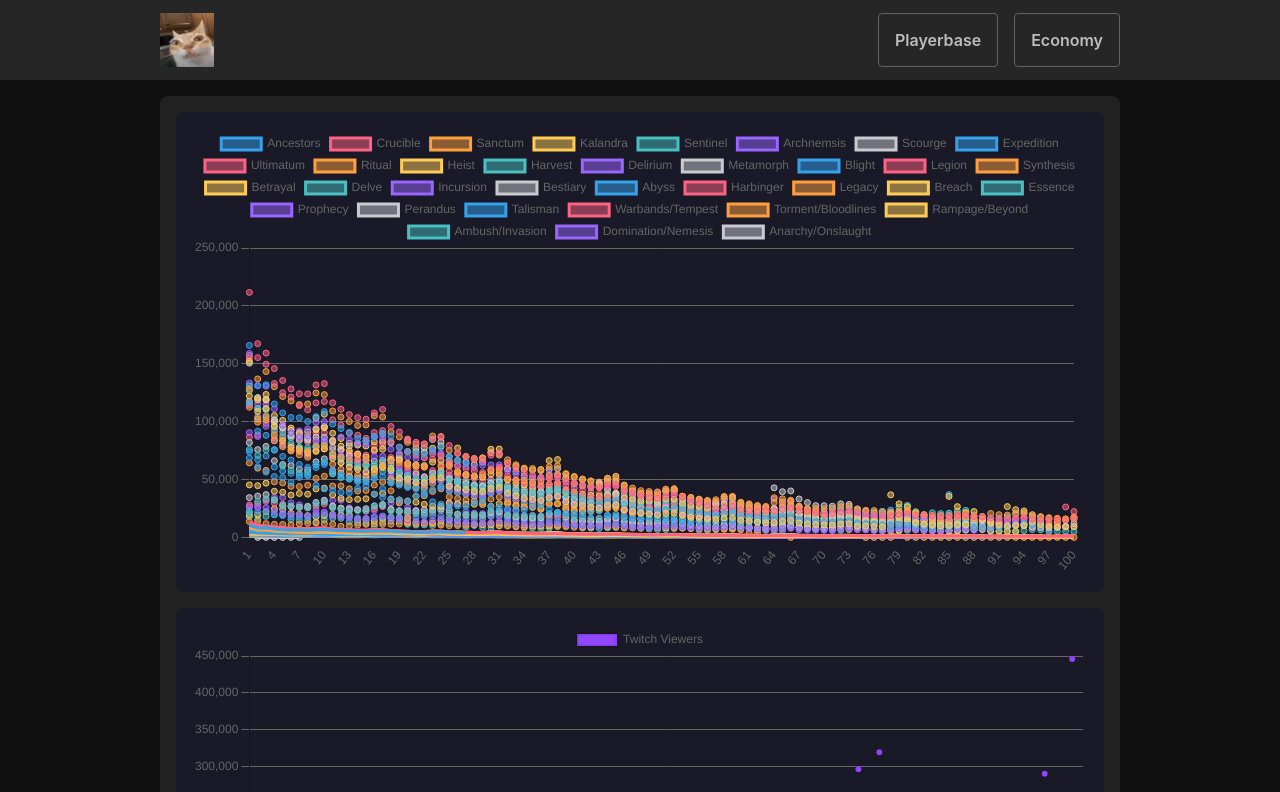
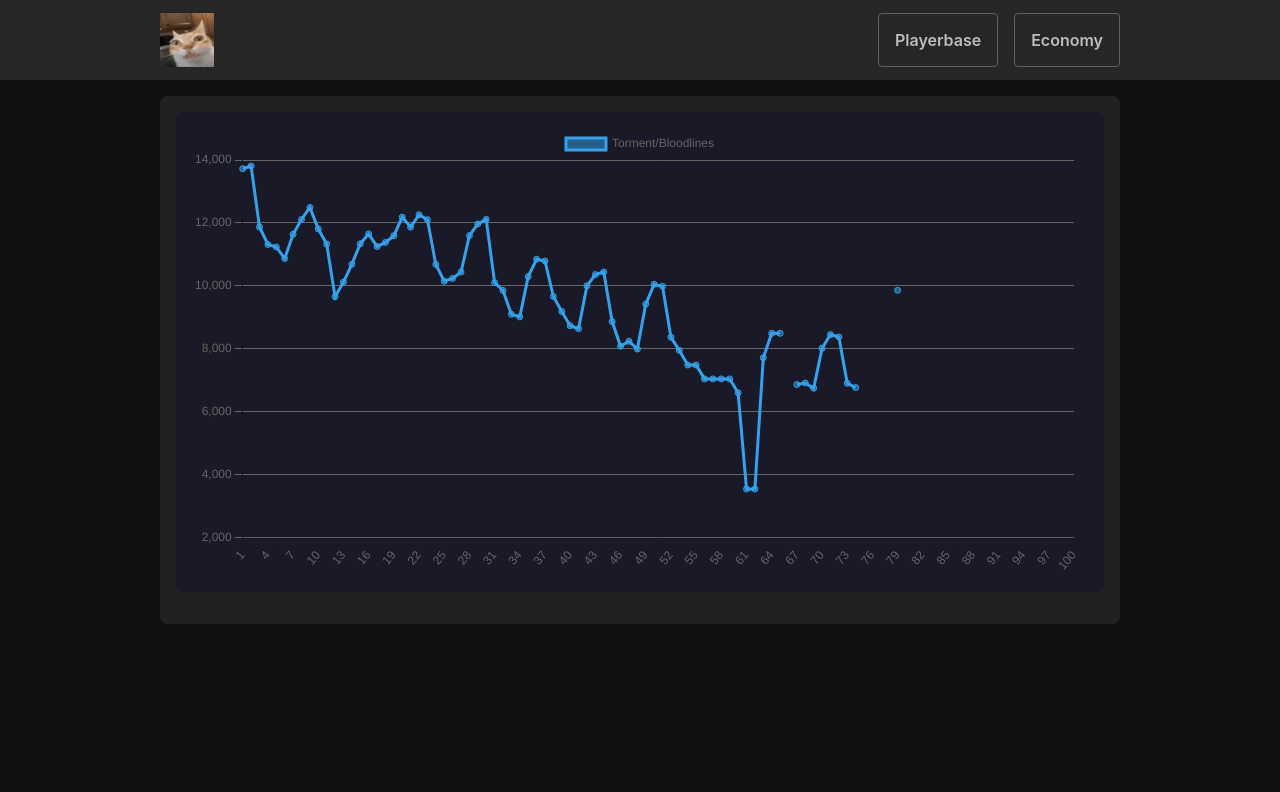
Before and after one commit to BsmKdd/PoECharts-frontend, a React app: page /playerbase in a window 1280 px wide. Shown: the top 792 px of the page. Built offline with nearby package versions, Linux system fonts and the light colour scheme; the HTML template or start-up script is replaced by a standard one.

Commit message:
fixed chart respnsiveness and disabled animations

```diff
--- a/src/components/Chart/Chart.module.scss
+++ b/src/components/Chart/Chart.module.scss
@@ -8,5 +8,5 @@
   margin-bottom: 1rem;
   padding: 1rem;
   border-radius: 0.5rem;
-  aspect-ratio: 3/1;
+  aspect-ratio: 2/1;
 }
--- a/src/components/Chart/Chart.tsx
+++ b/src/components/Chart/Chart.tsx
@@ -43,8 +43,9 @@ const ChartContainer: React.FC<Props> = ({
     useEffect(() => {
         const chart = chartRef.current
         if (chart) {
+            console.log('what')
             chart.options = !isObjectEmpty(chartOptions) ? chartOptions : {}
-            chart.update()
+            chart.update('none')
         }
     }, [chartOptions])
 
--- a/src/pages/Playerbase/Playerbase.tsx
+++ b/src/pages/Playerbase/Playerbase.tsx
@@ -8,7 +8,7 @@ import { splitLeaguesIntoDatasets } from '../../utils/dataUtils'
 const Playerbase = (): JSX.Element => {
     const [userData] = useState<ChartData<'line'>>({
         labels: Array.from({ length: 100 }, (_, i) => i + 1),
-        datasets: splitLeaguesIntoDatasets(LeaguesData, PlayerbaseData).slice(-35).reverse(),
+        datasets: splitLeaguesIntoDatasets(LeaguesData, PlayerbaseData).slice(4, 5).reverse(),
     })
 
     const [viewerData] = useState<ChartData<'line'>>({
@@ -27,7 +27,10 @@ const Playerbase = (): JSX.Element => {
         maintainAspectRatio: true,
         aspectRatio: 2,
         resizeDelay: 200,
-        animation: false,
+        animation: {
+            duration: 0,
+        },
+        spanGaps: false,
         interaction: {
             mode: 'index',
             intersect: false,
@@ -56,7 +59,7 @@ const Playerbase = (): JSX.Element => {
     return (
         <div className={styles.playerBaseContainer}>
             <ChartContainer chartType="line" chartData={userData} chartOptions={options} />
-            <ChartContainer chartType="line" chartData={viewerData} chartOptions={options} />
+            {/* <ChartContainer chartType="line" chartData={viewerData} chartOptions={options} /> */}
         </div>
     )
 }
--- a/src/utils/dataUtils.ts
+++ b/src/utils/dataUtils.ts
@@ -11,15 +11,15 @@ export const splitLeaguesIntoDatasets = (
         datasets.push({
             label: league.name,
             data: playerbaseData
-                .map(
-                    (oneDayData) =>
-                        oneDayData.league == league.name && {
-                            x: oneDayData.day,
-                            y: oneDayData.players,
-                        },
-                )
-                .filter((oneDayData): oneDayData is { x: number; y: number } => !!oneDayData)
+                .filter((oneDayData) => oneDayData.league == league.name)
+                .map((oneDayData) => ({
+                    x: oneDayData.day ? oneDayData.day : NaN,
+                    y: oneDayData.players ? oneDayData.players : NaN,
+                }))
                 .slice(0, 100),
+            animation: {
+                duration: 0,
+            },
         })
     }
 
```
